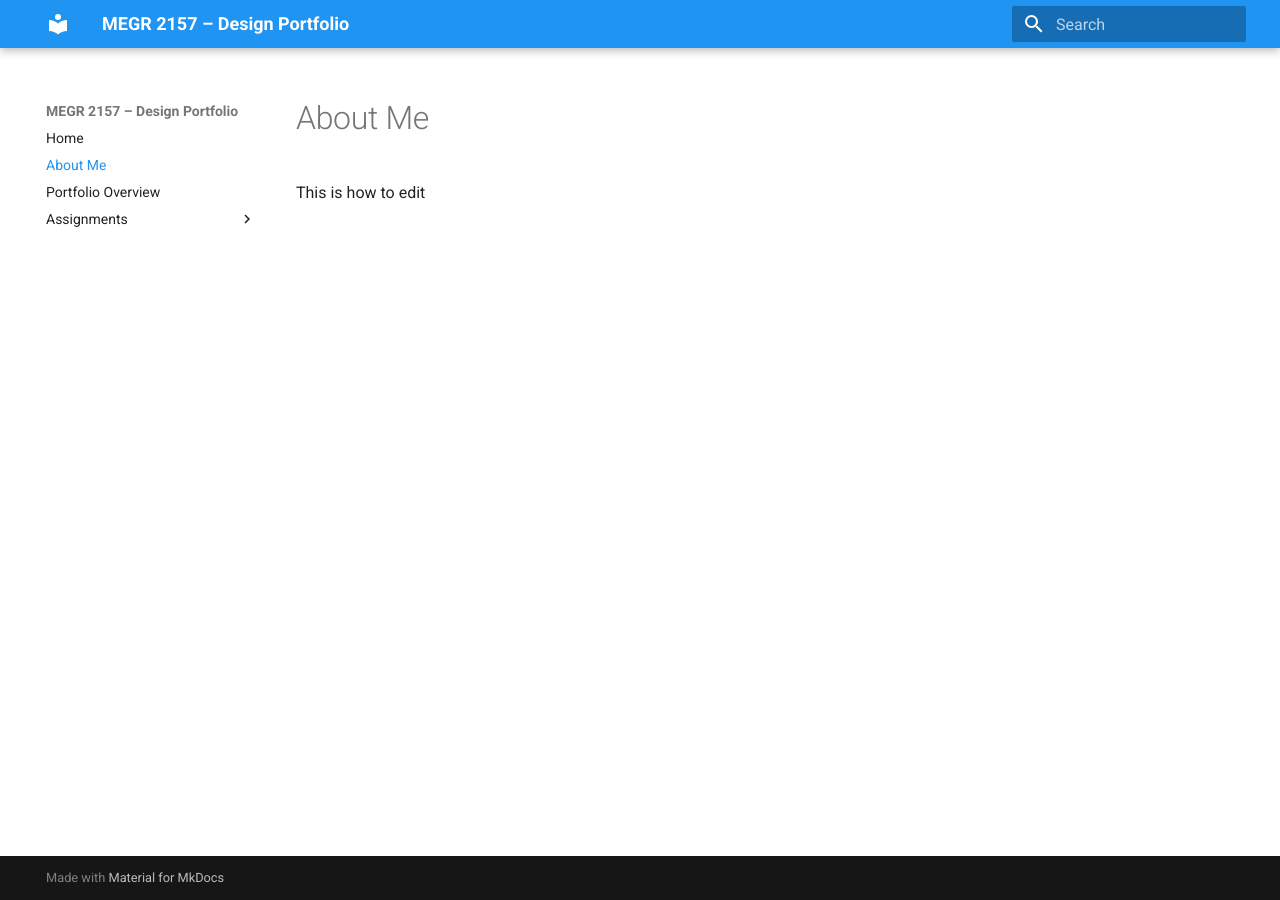
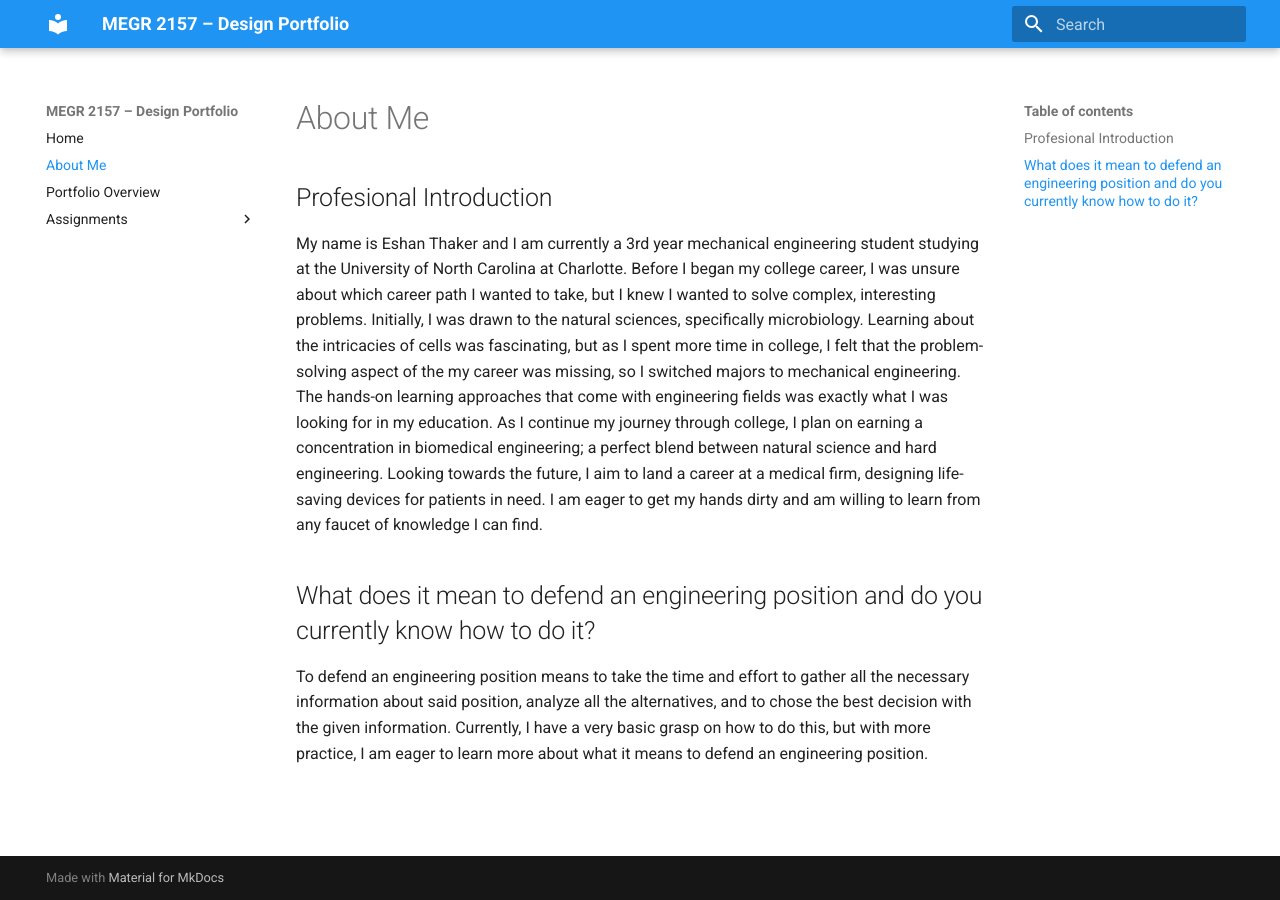
Before and after one commit to eshanthaker05/design-projects-portfolio, an MkDocs documentation site: the page built from docs/aboutme/index.md, in a window 1280 px wide. Built offline with MkDocs 1.6.1 and Material for MkDocs 9.7.7, drawn with Linux system fonts in a browser that asks for light colours.

Commit message:
Update index.md

```diff
--- a/docs/aboutme/index.md
+++ b/docs/aboutme/index.md
@@ -1,2 +1,8 @@
 #About Me
-This is how to edit
+
+## Profesional Introduction
+My name is Eshan Thaker and I am currently a 3rd year mechanical engineering student studying at the University of North Carolina at Charlotte. Before I began my college career, I was unsure about which career path I wanted to take, but I knew I wanted to solve complex, interesting problems. Initially, I was drawn to the natural sciences, specifically microbiology. Learning about the intricacies of cells was fascinating, but as I spent more time in college, I felt that the problem-solving aspect of the my career was missing, so I switched majors to mechanical engineering. The hands-on learning approaches that come with engineering fields was exactly what I was looking for in my education. As I continue my journey through college, I plan on earning a concentration in biomedical engineering; a perfect blend between natural science and hard engineering. Looking towards the future, I aim to land a career at a medical firm, designing life-saving devices for patients in need. I am eager to get my hands dirty and am willing to learn from any faucet of knowledge I can find.
+
+## What does it mean to defend an engineering position and do you currently know how to do it?
+
+To defend an engineering position means to take the time and effort to gather all the necessary information about said position, analyze all the alternatives, and to chose the best decision with the given information. Currently, I have a very basic grasp on how to do this, but with more practice, I am eager to learn more about what it means to defend an engineering position.
```
